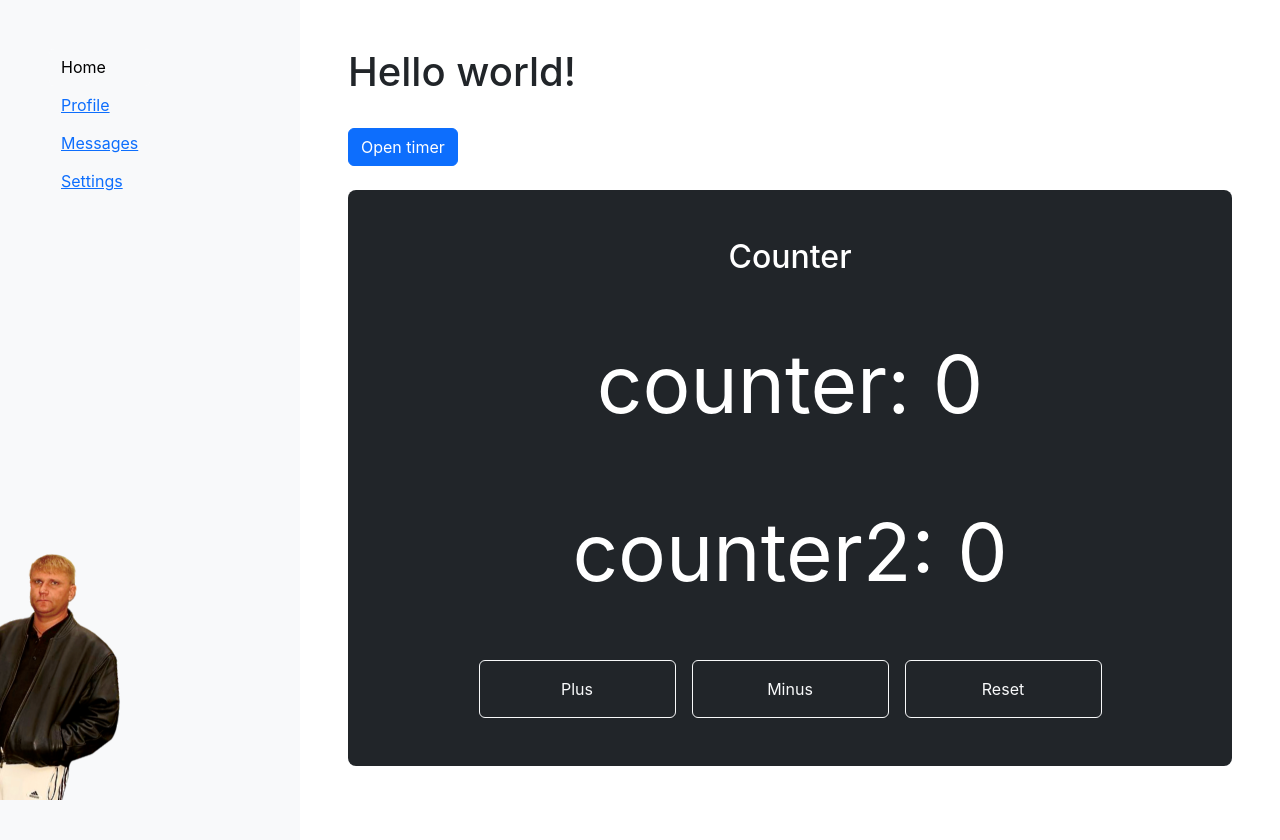
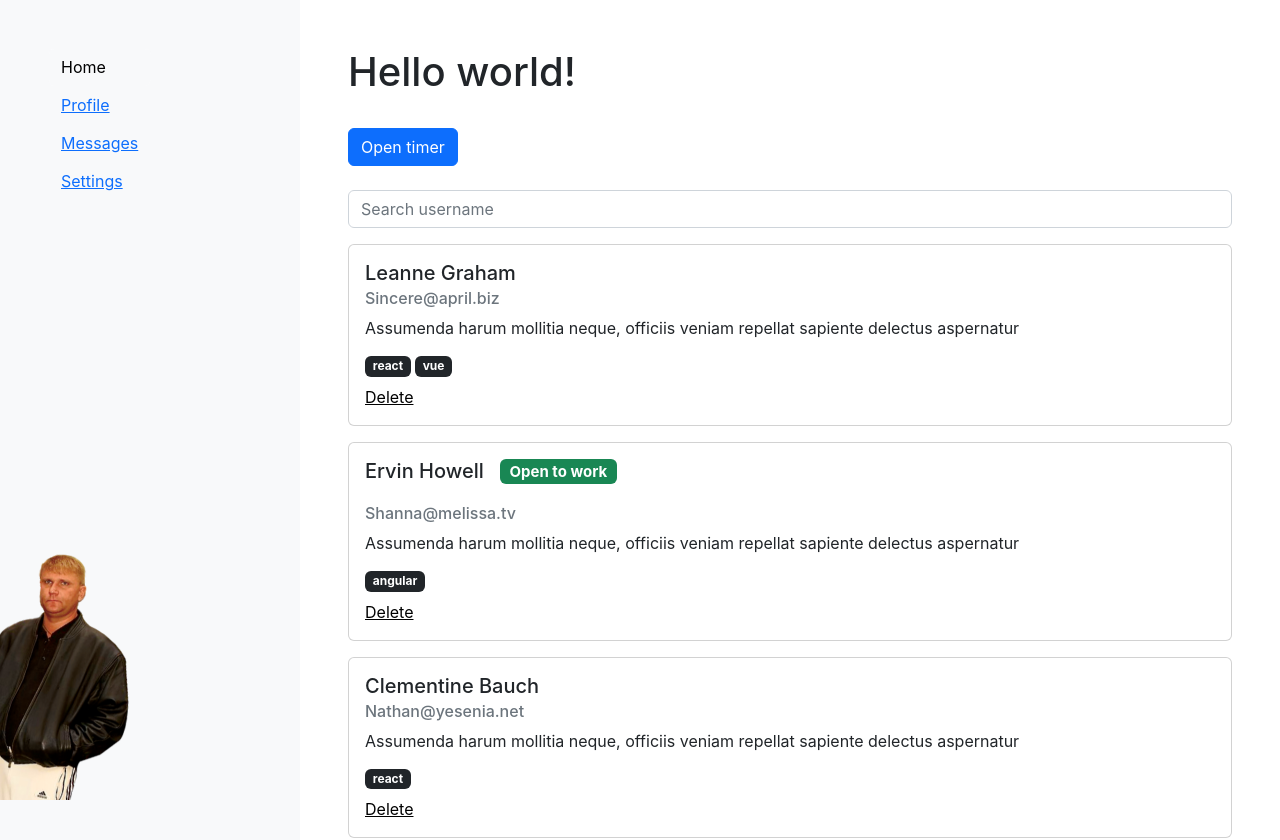
Before and after one commit to iMykhailychenko/bootcamp-29-react, a React (Create React App) app: page / in a window 1280 px wide. Shown: the top 840 px of the page. Built offline with nearby package versions, Linux system fonts and the light colour scheme.

Commit message:
module-4-lesson-2

```diff
--- a/src/App.jsx
+++ b/src/App.jsx
@@ -1,8 +1,9 @@
 import { Component } from 'react';
 
-import { Counter } from 'components/Counter';
+// import { Counter } from 'components/Counter';
 import { Header, Layout } from 'components/Layout';
 import { TimerModal } from 'components/Timer/TimerModal';
+import { UsersList } from 'components/Users/UsersList';
 // import { Posts } from 'components/Posts';
 
 export class App extends Component {
@@ -11,7 +12,8 @@ export class App extends Component {
       <Layout>
         <Header title="Hello world!" />
         <TimerModal />
-        <Counter />
+        <UsersList />
+        {/* <Counter /> */}
         {/* <Posts /> */}
       </Layout>
     );
--- a/src/components/Counter/Counter.jsx
+++ b/src/components/Counter/Counter.jsx
@@ -1,115 +1,62 @@
-import { useEffect, useState } from 'react';
+import { useState, useCallback } from 'react';
 
 export const Counter = () => {
-  const [counter, setCounter] = useState(0);
-  const [counter2, setCounter2] = useState(0);
+  const [counterA, setCounterA] = useState(0);
+  const [counterB, setCounterB] = useState(0);
 
-  useEffect(() => {
-    console.log(counter);
-    return () => {
-      console.log('return in useEffect');
+  // const handleCounter = () => {
+  //   setCounterA(prevCounter => {
+  //     return prevCounter + 1;
+  //   });
+  // };
+
+  const handleCounter = useCallback(event => {
+    const counterMap = {
+      counterA: setCounterA,
+      counterB: setCounterB,
     };
-  }, [counter]);
 
-  // useEffect(() => {
-  //   console.log(counter2);
-  // }, [counter2]);
-  // prevState.counter2 !== this.state.counter2
+    const { name } = event.target;
+    counterMap[name](prev => prev + 1);
 
-  //   handlePlus = () => {
-  //     this.setState(prevState => {
-  //       return { counter: prevState.counter + 1 };
-  //     });
-  //   };
-  const handlePlus = () => {
-    setCounter(prevCounter => {
-      return prevCounter + 1;
-    });
-  };
+    // switch (name) {
+    //   case 'counterA':
+    //     setCounterA(prev => prev + 1);
+    //     break;
 
-  const handleMinus = () => {
-    setCounter2(prevCounter => {
-      return prevCounter + 1;
-    });
-  };
+    //   case 'counterB':
+    //     setCounterB(prev => prev + 1);
+    //     break;
 
-  //   handleReset = () => {
-  //     this.setState({ counter: 0 });
-  //   };
-  const handleReset = () => {
-    setCounter(0);
-  };
+    //   default:
+    //     break;
+    // }
+
+    // if (name === 'counterA') {
+    //   setCounterA(prev => prev + 1);
+    // } else if (name === 'counterB') {
+    //   setCounterB(prev => prev + 1);
+    // }
+  }, []);
 
   return (
     <div className="mb-5 p-5 text-white bg-dark rounded-3">
       <h2 className="text-center">Counter</h2>
       <p className="text-center my-5" style={{ fontSize: 80 }}>
-        counter: {counter}
+        Counter A: {counterA}
       </p>
       <p className="text-center my-5" style={{ fontSize: 80 }}>
-        counter2: {counter2}
+        Counter B: {counterB}
       </p>
       <div className="d-flex align-items-center justify-content-center w-100">
-        <button onClick={handlePlus} className="btn p-3 btn-outline-light w-25 mx-2" type="button">
-          Plus
+        <button name="counterA" onClick={handleCounter} className="btn p-3 btn-outline-light w-25 mx-2" type="button">
+          Counter A
         </button>
 
-        <button onClick={handleMinus} className="btn p-3 btn-outline-light w-25 mx-2" type="button">
-          Minus
-        </button>
-
-        <button onClick={handleReset} className="btn p-3 btn-outline-light w-25 mx-2" type="button">
-          Reset
+        <button name="counterB" onClick={handleCounter} className="btn p-3 btn-outline-light w-25 mx-2" type="button">
+          Counter B
         </button>
       </div>
     </div>
   );
 };
-
-// export class Counter extends Component {
-//   state = {
-//     counter: 0,
-//   };
-
-//   handlePlus = () => {
-//     this.setState(prevState => {
-//       return { counter: prevState.counter + 1 };
-//     });
-//   };
-
-//   handleMinus = () => {
-//     this.setState(prevState => {
-//       return { counter: prevState.counter - 1 };
-//     });
-//   };
-
-//   handleReset = () => {
-//     this.setState({ counter: 0 });
-//   };
-
-//   render() {
-//     const { counter } = this.state;
-
-//     return (
-//       <div className="mb-5 p-5 text-white bg-dark rounded-3">
-//         <h2 className="text-center">Counter</h2>
-//         <p className="text-center my-5" style={{ fontSize: 80 }}>
-//           {counter}
-//         </p>
-//         <div className="d-flex align-items-center justify-content-center w-100">
-//           <button onClick={this.handlePlus} className="btn p-3 btn-outline-light w-25 mx-2" type="button">
-//             Plus
-//           </button>
-
-//           <button onClick={this.handleMinus} className="btn p-3 btn-outline-light w-25 mx-2" type="button">
-//             Minus
-//           </button>
-
-//           <button onClick={this.handleReset} className="btn p-3 btn-outline-light w-25 mx-2" type="button">
-//             Reset
-//           </button>
-//         </div>
-//       </div>
-//     );
-//   }
-// }
--- /dev/null
+++ b/src/components/Rerender/index.js
@@ -0,0 +1 @@
+export { Rerender } from './Rerender';
--- a/src/components/Users/UsersItem.jsx
+++ b/src/components/Users/UsersItem.jsx
@@ -1,7 +1,7 @@
 import { PropTypes } from 'prop-types';
 
-export const UsersItem = ({ user }) => {
-  const { name, email, bio, skills, isOpenToWork } = user;
+export const UsersItem = ({ user, onDeleteUser }) => {
+  const { id, name, email, bio, skills, isOpenToWork } = user;
 
   return (
     <div className="card my-3">
@@ -23,7 +23,7 @@ export const UsersItem = ({ user }) => {
         </div>
 
         <div className="d-flex">
-          <button type="button" className="card-link btn-link">
+          <button type="button" className="card-link btn-link" onClick={() => onDeleteUser(id)}>
             Delete
           </button>
         </div>
--- a/src/components/Users/UsersList.jsx
+++ b/src/components/Users/UsersList.jsx
@@ -1,28 +1,33 @@
-import { Component } from 'react';
+import { useState, useCallback, useMemo } from 'react';
 
 import usersJson from '../../assets/users.json';
 
 import { UsersItem } from './UsersItem';
 
-export class UsersList extends Component {
-  state = {
-    search: '',
-    usersList: usersJson,
+export const UsersList = () => {
+  const [search, setSearch] = useState('');
+  const [usersList, setUsersList] = useState(usersJson);
+
+  const handleSearchChange = event => {
+    setSearch(event.target.value);
   };
 
-  handleDeleteUser = id => {
-    this.setState(prevState => {
-      return { usersList: prevState.usersList.filter(user => user.id !== id) };
+  const handleDeleteUser = useCallback(id => {
+    setUsersList(prevState => {
+      return prevState.filter(user => user.id !== id);
     });
-  };
+  }, []);
 
-  handleSearchChange = event => {
-    this.setState({ search: event.target.value });
-  };
+  const filteredUsers = useMemo(() => {
+    return usersList.filter(user => {
+      return user.name.toLowerCase().includes(search.toLowerCase());
+    });
+  }, [usersList, search]);
 
-  render() {
-    const { search, usersList } = this.state;
-    const filteredUsers = usersList.filter(user => user.name.toLowerCase().includes(search.toLowerCase()));
+  // const sum = 1 + 3;
+
+  // 'asdf'.includes('f') -> true
+  // for asdf -> true
 
   return (
     <>
@@ -32,16 +37,73 @@ export class UsersList extends Component {
           className="form-control"
           placeholder="Search username"
           value={search}
-            onChange={this.handleSearchChange}
+          onChange={handleSearchChange}
         />
       </div>
 
       <div className="mb-5">
         {filteredUsers.map(user => (
-            <UsersItem key={user.id} user={user} onDeleteUser={this.handleDeleteUser} />
+          <UsersItem key={user.id} user={user} onDeleteUser={handleDeleteUser} />
         ))}
       </div>
     </>
   );
-  }
-}
+};
+
+// const cache = {
+// '1,2': 4
+// };
+
+// const sum = useMemo(a, b) => a + b;
+
+// sum(1, 2); // 3
+// sum(1, 3); // 4
+// sum(1, 2); // 3
+// sum(1, 2); // 3
+// sum(2, 2); // 4
+// sum(2, 2); // 4
+
+// {} === {} -> false
+// (() => {}) === (() => {}) -> false
+
+// export class UsersList extends Component {
+//   state = {
+//     search: '',
+//     usersList: usersJson,
+//   };
+
+//   handleDeleteUser = id => {
+//     this.setState(prevState => {
+//       return { usersList: prevState.usersList.filter(user => user.id !== id) };
+//     });
+//   };
+
+//   handleSearchChange = event => {
+//     this.setState({ search: event.target.value });
+//   };
+
+//   render() {
+//     const { search, usersList } = this.state;
+//     const filteredUsers = usersList.filter(user => user.name.toLowerCase().includes(search.toLowerCase()));
+
+//     return (
+//       <>
+//         <div className="input-group mb-3">
+//           <input
+//             type="text"
+//             className="form-control"
+//             placeholder="Search username"
+//             value={search}
+//             onChange={this.handleSearchChange}
+//           />
+//         </div>
+
+//         <div className="mb-5">
+//           {filteredUsers.map(user => (
+//             <UsersItem key={user.id} user={user} onDeleteUser={this.handleDeleteUser} />
+//           ))}
+//         </div>
+//       </>
+//     );
+//   }
+// }
```
Also changed, not shown: src/components/Rerender/Rerender.jsx (added, +37 -0 lines). Lines whose indentation alone changed are shown as unchanged.
